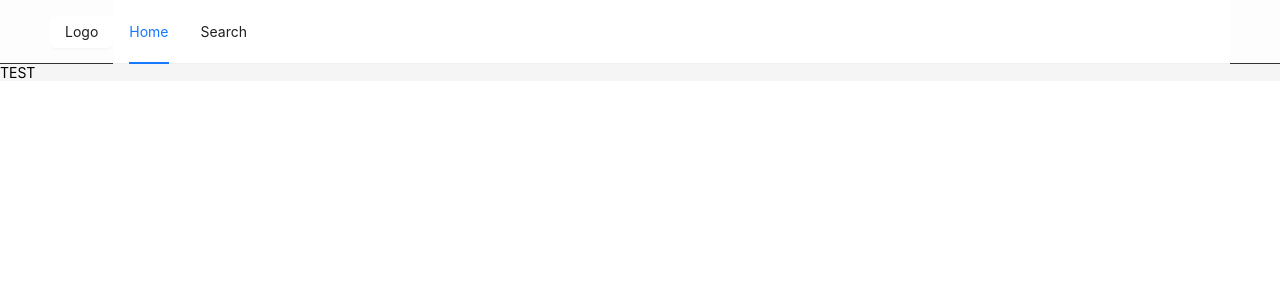
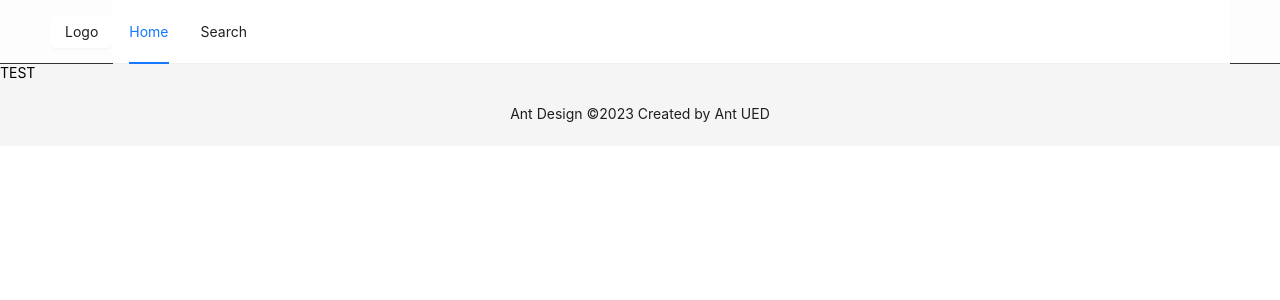
Before and after one commit to muhammadtalha242/cs_insight_frontend, a React (Vite) app: page / in a window 1280 px wide. Shown: the top 300 px of the page. Built offline with nearby package versions, Linux system fonts and the light colour scheme.

Commit message:
Update App.tsx

```diff
--- a/src/App.tsx
+++ b/src/App.tsx
@@ -4,6 +4,7 @@ import { ConfigProvider, Layout } from "antd";
 import "./App.css";
 import Home from "./features/home";
 import { Header } from "./components/Header";
+import { Footer } from "antd/es/layout/layout";
 
 const App: React.FC = () => (
   <ConfigProvider
@@ -21,6 +22,9 @@ const App: React.FC = () => (
       <Header />
 
       <Home />
+      <Footer style={{ textAlign: "center" }}>
+        Ant Design ©2023 Created by Ant UED
+      </Footer>
     </Layout>
   </ConfigProvider>
 );
```
